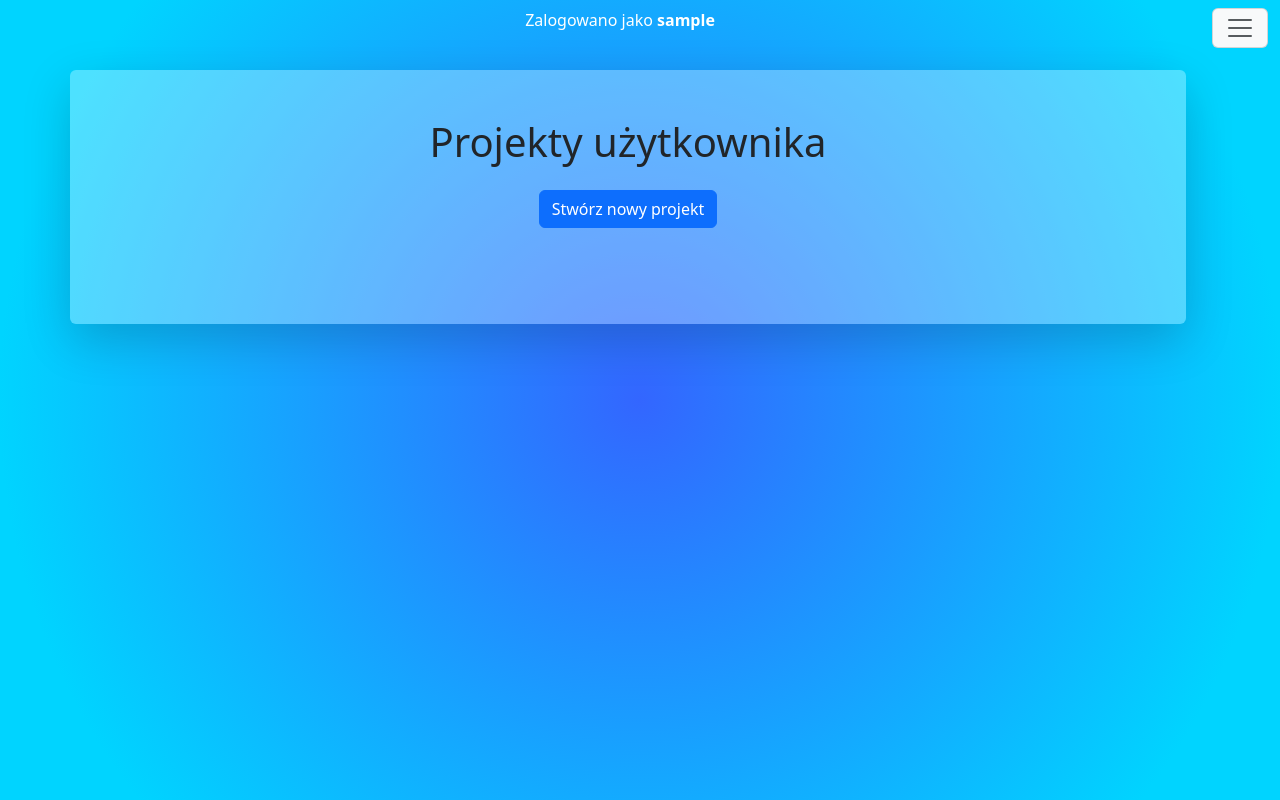
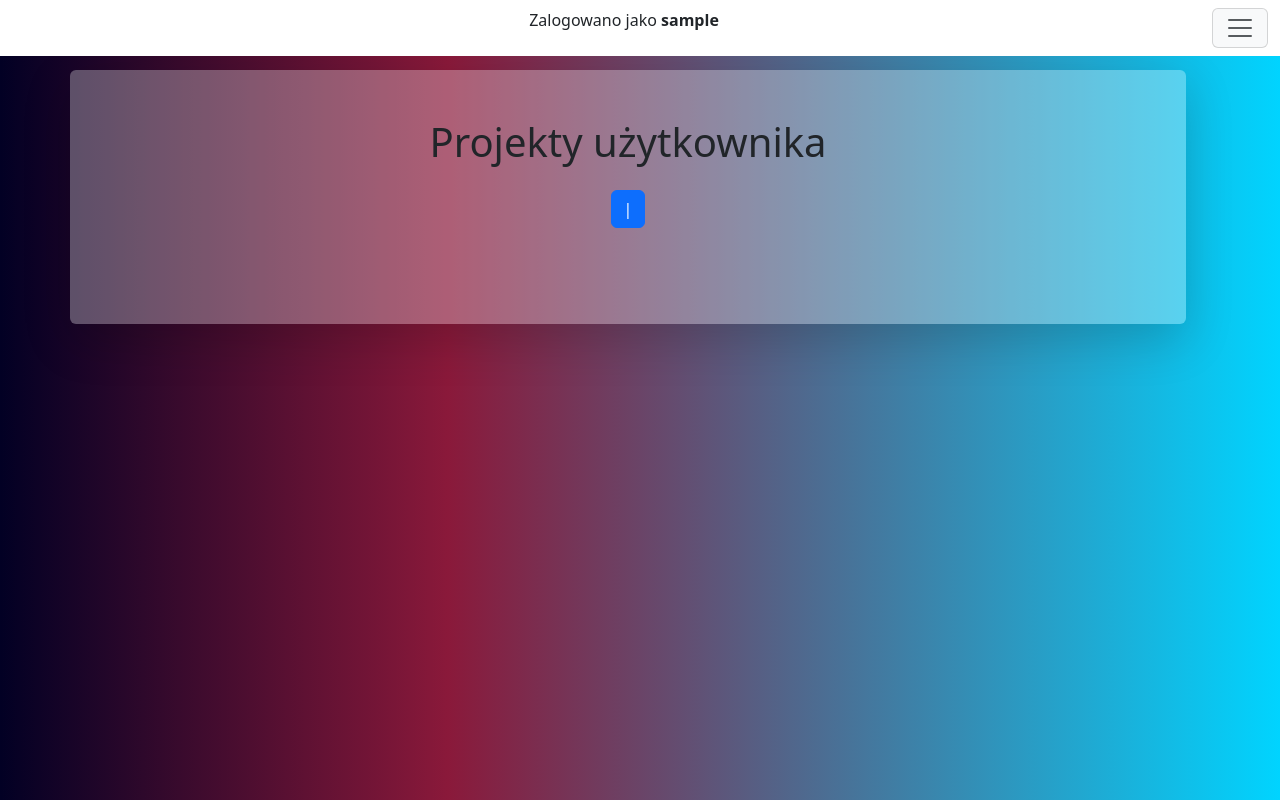
Before and after one commit to NikitDev/projekcikTymczasowy, a Django app: page / in a window 1280 px wide. Run offline with Django 4.2, Linux system fonts and the light colour scheme; the visitor is signed in with stand-in values (Sample User, id 1); data that the repository does not hold is empty.

Commit message:
Update bootstrap template

```diff
--- a/v2/licznik_czasu/templates/account/base.html
+++ b/v2/licznik_czasu/templates/account/base.html
@@ -12,13 +12,13 @@
 
 {% load account %}
 
-<body style="padding-top: 70px; background: rgb(2,0,36); background: radial-gradient(circle, rgba(2,0,36,1) 0%, rgba(51,102,255,1) 0%, rgba(0,212,255,1) 85%); " >
+<body style="padding-top: 70px; background: rgb(2,0,36); background: linear-gradient(90deg, rgba(2,0,36,1) 0%, rgba(138,25,58,1) 35%, rgba(0,212,255,1) 100%); " >
     {% block body %}
-    <nav class="navbar fixed-top">
+    <nav class="navbar fixed-top bg-white">
         <div class="container-fluid">
             <a class="navbar-brand"></a>
             {% if user.is_authenticated %}
-            <p class="text-white">Zalogowano jako <b>{% user_display user %}</b></p>
+            <p class="ps-2">Zalogowano jako <b>{% user_display user %}</b></p>
             {% endif %}
             <button class="navbar-toggler bg-light" type="button" data-bs-toggle="offcanvas" data-bs-target="#offcanvasNavbar" aria-controls="offcanvasNavbar" aria-label="Toggle navigation">
             <span class="navbar-toggler-icon"></span>
--- a/v2/licznik_czasu/templates/licznik_czasu/home.html
+++ b/v2/licznik_czasu/templates/licznik_czasu/home.html
@@ -11,23 +11,23 @@
     <meta http-equiv="X-UA-Compatible" content="ie=edge">
 </head>
 
-<body class="container">
-    <form class="d-flex row p-5 bg-white w-100 rounded shadow-lg justify-content-center" style="--bs-bg-opacity: .3">
+<body class="container justify-content-center align-items-center scroll">
+    <form>
         {% csrf_token %}
 
         {% if user.is_authenticated %}
-
+        <div class="d-flex row p-5 bg-white w-100 rounded shadow-lg justify-content-center" style="--bs-bg-opacity: .3">
             <div class="container d-flex justify-content-center align-items-center">
             <h1>Projekty użytkownika</h1>
             </div>
             <div class="container d-flex justify-content-center align-items-center">
-            <a type="button" class="btn btn-primary mt-3" href="{% url 'create_project' %}">Stwórz nowy projekt</a>
+                <a type="button" class="btn btn-primary mt-3" href="{% url 'create_project' %}">|</a>
             </div>
             <div class="container mt-5">
                 <section>
                     <div class="row d-flex justify-content-center gap-3">
                         {% for project in projects %}
-                    <a type="button" class="flex-grow-1 shadow text-decoration-none rounded" href="{% url 'view_project' project.id %}" style="background-color: #000080; max-width: 30%; color: #e7e5e4">
+                        <a type="button" class="flex-grow-1 shadow text-decoration-none rounded" href="{% url 'view_project' project.id %}" style="background-color: #0b5394; max-width: 30%; color: #e7e5e4">
                             <p class="text-truncate fs-4 fw-bold">
                                 {{ project.project_name }}
                             </p>
@@ -43,18 +43,20 @@
                 </section>
             </div>
 
+            </div>
+
         {% else %}
-
-        <div class="container h-auto w-auto d-inline-flex flex-column justify-content-center align-items-center rounded bg-secondary p-5" style="--bs-bg-opacity: .3">
-            <p>Jesteś obecnie wylogowany</p>
+        <div class="row p-5 bg-white rounded shadow-lg justify-content-center" style="--bs-bg-opacity: .3">
+            <div class="container h-auto w-auto d-inline-flex flex-column justify-content-center align-items-center rounded p-5" style="--bs-bg-opacity: .3">
+                <p class="fst-italic fs-3">Jesteś obecnie wylogowany</p>
                 <br>
-            <p> Aby się zalogować naciśnij przycisk poniżej</p>
+                <p class="fs-5"> Aby się zalogować naciśnij przycisk poniżej</p>
                 <a type="button" class="btn btn-primary w-100 mb-3" href="{% url 'account_login' %}">Zaloguj się</a>
                 <br>
-            <p>Aby stworzyć konto naciśnij przycisk poniżej</p>
+                <p class="fs-5">Aby stworzyć konto naciśnij przycisk poniżej</p>
                 <a type="button" class="btn btn-primary w-100" href="{% url 'account_signup' %}">Zarejestruj się</a>
             </div>
-
+        </div>
         {% endif %}
     </form>
 </body>
--- a/v2/licznik_czasu/views.py
+++ b/v2/licznik_czasu/views.py
@@ -33,7 +33,7 @@ def view_project(request, project_id):
         if form.is_valid():
             task_name = form.cleaned_data['task_name']
             description = form.cleaned_data['description']
-            task = Task.objects.create(task_name=task_name, description=description, project_id=project)
+            task = Task.objects.create(task_name=task_name, description=description, project_id=project_id)
             return redirect('view_project', project_id)
     else:
         form = TaskForm()
```
Lines whose indentation alone changed are shown as unchanged.
